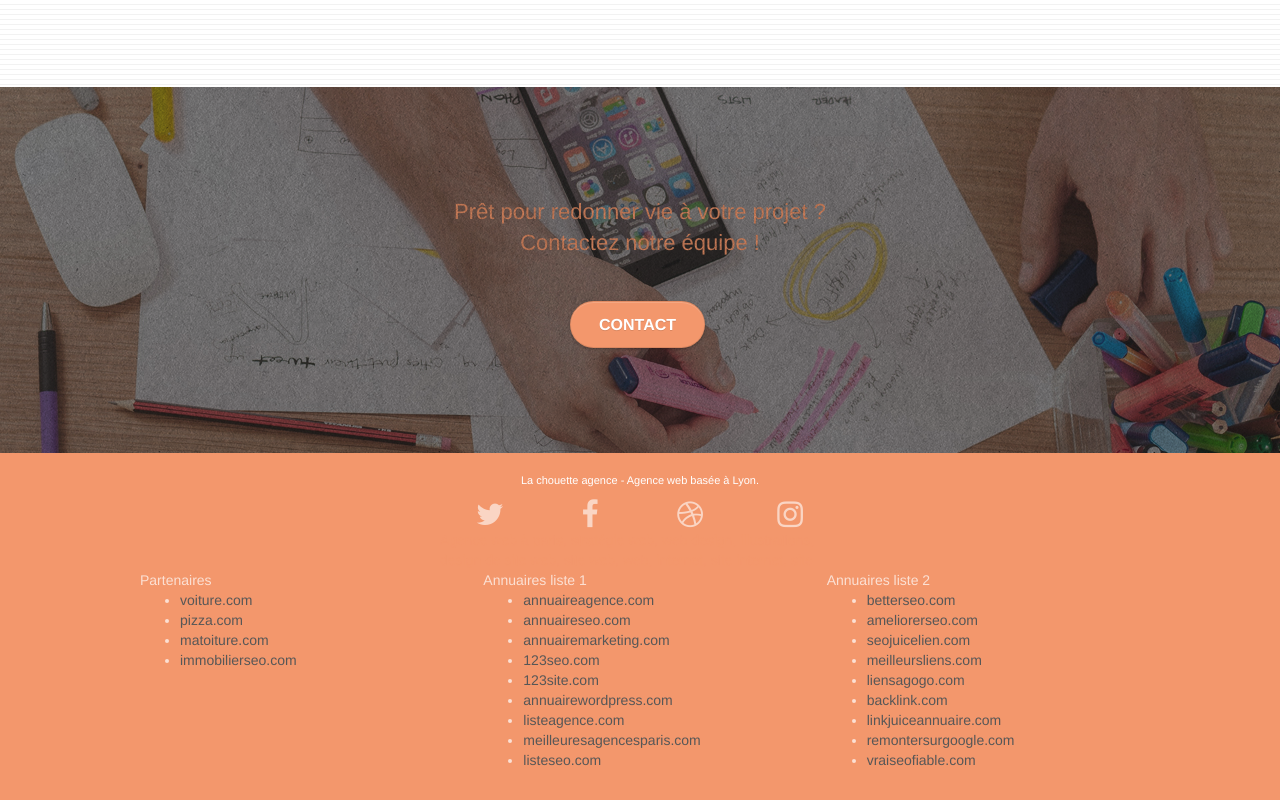
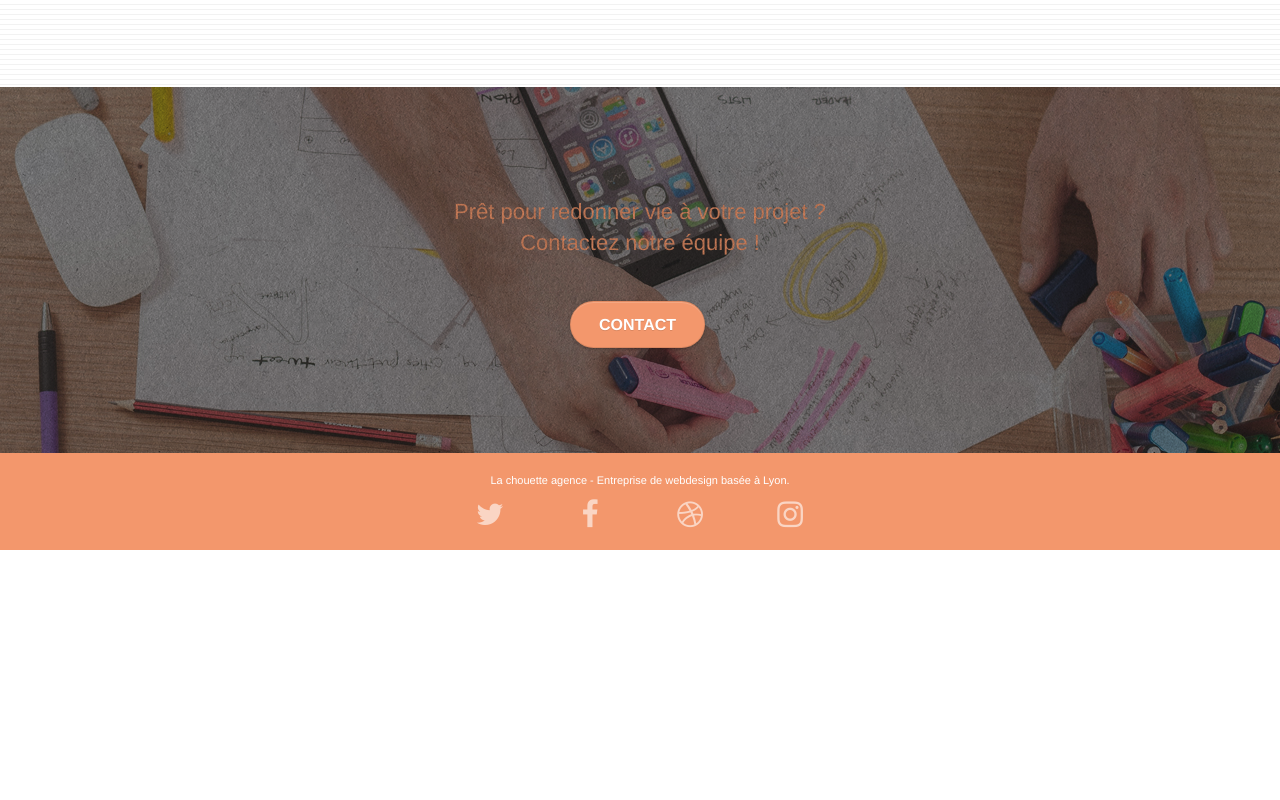
Before and after one commit to Jenny-Joyce/JennyPothin_4_31072021, a plain HTML site: page index.html in a window 1280 px wide. Shown: the part 2961-3761 px from the top of the page. After the commit the page ends 3511 px from the top, so only its background shows below. Drawn offline with Linux system fonts and the light colour scheme.

Commit message:
suppression liens footer

```diff
--- a/index.html
+++ b/index.html
@@ -213,7 +213,7 @@
 				</div>
 				<div class="col-sm-6">
 					<a href="#" data-lightbox="img/bureau.webp" data-gallery-id="gallery-1" data-caption="Conception d'un site pour une agence de mariage" data-frame="snapshot-lb">
-						<!-- change img format bmp en webp + change alt -->
+						<!-- change img format bmp en webp + alt -->
 						<img src="img/bureau.webp" class="img-responsive portfolio-thumb" alt="une personne en train d'écrire sur un ordinateur portable" /></a>
 					<h3 class="mg-md text-center">
 						Conception d'un site pour une agence de mariage
@@ -241,7 +241,6 @@
 		</div>
 	</section>
 	<!-- bloc-5-cta END -->
-
 </main>
 <!-- Principal conteneur END -->
 
@@ -251,7 +250,8 @@
 		<div class="row">
 			<div class="col-sm-12">
 				<p class="text-center white">
-						La chouette agence - Agence web basée à Lyon.<br>
+					<!-- rm br -->
+					La chouette agence - Entreprise de webdesign basée à Lyon.
 				</p>
 				<div class="row row-no-gutters social">
 					<div class="col-sm-3">
@@ -274,46 +274,8 @@
 							<a class="social" href="index.html"><span class="fa fa-instagram icon-md"></span></a>
 						</div>
 					</div>
-						<div class="keywords" style="color:#F3976C;">Agence web à paris, stratégie web, web design, illustrations, design de site web, site web, web, internet, site internet, site</div>
-					</div>
-					<div class="row">
-						<div class="col-sm-4">
-							Partenaires
-								<ul>
-									<li><a href="voiture.com">voiture.com</a></li>
-									<li><a href="pizza.com">pizza.com</a></li>
-									<li><a href="matoiture.com">matoiture.com</a></li>
-									<li><a href="immobilierseo.com">immobilierseo.com</a></li>
-								</ul>
-						</div>
-						<div class="col-sm-4">
-							Annuaires liste 1
-							<ul>
-								<li><a href="annuaireagence.com">annuaireagence.com</a></li>
-								<li><a href="annuaireseo.com">annuaireseo.com</a></li>
-								<li><a href="annuairemarketing.com">annuairemarketing.com</a></li>
-								<li><a href="123seoture.com">123seo.com</a></li>
-								<li><a href="123site.com">123site.com</a></li>
-								<li><a href="annuairewordpress.com">annuairewordpress.com</a></li>
-								<li><a href="listeagence.com">listeagence.com</a></li>
-								<li><a href="meilleuresagencesparis.com">meilleuresagencesparis.com</a></li>
-								<li><a href="listeseo.com">listeseo.com</a></li>
-							</ul>
-						</div>
-						<div class="col-sm-4">
-							Annuaires liste 2
-							<ul>
-								<li><a href="betterseo.com">betterseo.com</a></li>
-								<li><a href="ameliorerseo.com">ameliorerseo.com</a></li>
-								<li><a href="seojuicelien.com">seojuicelien.com</a></li>
-								<li><a href="meilleursliens.com">meilleursliens.com</a></li>
-								<li><a href="liensagogo.com">liensagogo.com</a></li>
-								<li><a href="backlink.com">backlink.com</a></li>
-								<li><a href="linkjuiceannuaire.com">linkjuiceannuaire.com</a></li>
-								<li><a href="remontersurgoogle.com">remontersurgoogle.com</a></li>
-								<li><a href="vraiseofiable.com">vraiseofiable.com</a></li>
-							</ul>
-						</div>
+						<!-- rm div keywords -->
+						<!-- rm liens partenaires et annuaires -->
 				</div>
 			</div>
 		</div>
```
Lines whose indentation alone changed are shown as unchanged.
